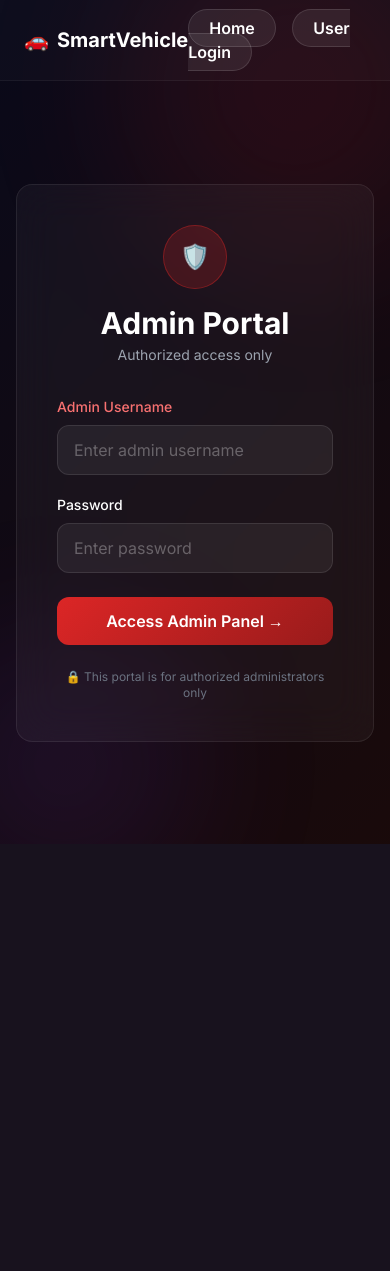
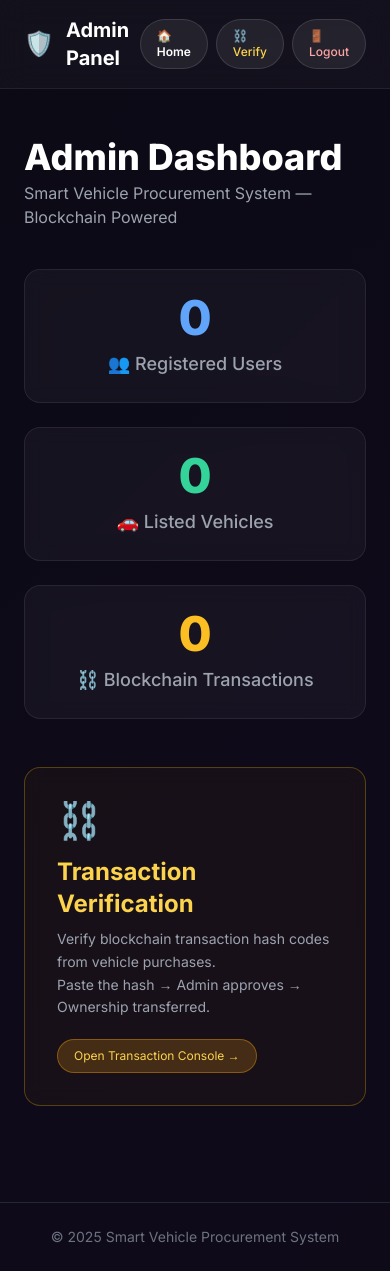
Before and after one commit to gudurisai07/smartvehicleprocurementsystem, a Django app: page /adminHome in a window 390 px wide. Before the commit the page ends 844 px from the top, so only its background shows below. Run offline with Django 4.2, Linux system fonts and the light colour scheme; data that the repository does not hold is empty.

Commit message:
Fix mobile navbar overlap and cleanup admin panel UI

```diff
--- a/Smart_Vehicle_Procurement_System_using_Blockchain_Technology/Admin/views.py
+++ b/Smart_Vehicle_Procurement_System_using_Blockchain_Technology/Admin/views.py
@@ -12,9 +12,6 @@ from seller.models import Vehicle
 
 @cache_control(no_cache=True,must_revalidate=True,no_store=True)
 def adminHome(request):
-    if not request.session.get('admin'):
-        return render(request,'adminLoginForm.html')
-
     total_users = userRegisteredTable.objects.count()
     total_vehicles = Vehicle.objects.count()
     total_transactions = Transaction.objects.count()
@@ -26,16 +23,12 @@ def adminHome(request):
     })
 
 def adminTransactions(request):
-    if not request.session.get('admin'):
-        return render(request, 'adminLoginForm.html')
     transactions = Transaction.objects.all().order_by('-created_at')
     return render(request, 'admin/adminTransactions.html', {'transactions': transactions})
 
 from django.shortcuts import redirect
 
 def adminApproveTransaction(request):
-    if not request.session.get('admin'):
-        return redirect('adminLoginForm')
 
     hash_code = request.GET.get('hash_code', '').strip()
     if not hash_code:
@@ -98,8 +91,6 @@ def adminLoginCheck(request):
 
 
 def userList(request):
-    if not request.session.get('admin'):
-        return render(request,'adminLoginForm.html')
     users=userRegisteredTable.objects.all()
     return render(request,'admin/userList.html',{'users':users})
 
@@ -113,8 +104,6 @@ from django.shortcuts import redirect, get_object_or_404
 from django.contrib import messages
 
 def activate_user(request):
-    if not request.session.get('admin'):
-        return render(request,'adminLoginForm.html')
 
     id=request.GET['id']
     user = get_object_or_404(userRegisteredTable, id=id)
@@ -124,8 +113,6 @@ def activate_user(request):
     return render(request,'admin/userList.html',{'users':users})
 
 def deactivate_user(request):
-    if not request.session.get('admin'):
-        return render(request,'adminLoginForm.html')
 
     id=request.GET['id']
     user = get_object_or_404(userRegisteredTable, id=id)
--- a/Smart_Vehicle_Procurement_System_using_Blockchain_Technology/Templates/admin/adminHome.html
+++ b/Smart_Vehicle_Procurement_System_using_Blockchain_Technology/Templates/admin/adminHome.html
@@ -49,11 +49,10 @@
       <span class="text-2xl">🛡️</span>
       <span class="text-xl font-bold">Admin Panel</span>
     </div>
-    <div class="flex items-center space-x-3">
-      <a href="adminHome" class="glass-btn text-white py-2 px-5 rounded-full text-base font-semibold md:text-lg">🏠 Dashboard</a>
-      <a href="adminTransactions" class="glass-btn text-yellow-300 py-2 px-4 rounded-full text-base font-medium">⛓️ Verify Transactions</a>
-      <a href="userdetails" class="glass-btn text-blue-300 py-2 px-4 rounded-full text-base font-medium">👥 Users</a>
-      <a href="log" class="glass-btn text-red-300 py-2 px-4 rounded-full text-base font-medium">🚪 Logout</a>
+    <div class="flex items-center space-x-2">
+      <a href="adminHome" class="glass-btn text-white py-2 px-4 rounded-full text-xs font-semibold">🏠 Home</a>
+      <a href="adminTransactions" class="glass-btn text-yellow-300 py-2 px-4 rounded-full text-xs font-medium">⛓️ Verify</a>
+      <a href="log" class="glass-btn text-red-300 py-2 px-4 rounded-full text-xs font-medium">🚪 Logout</a>
     </div>
   </nav>
 
@@ -107,19 +106,6 @@
         </div>
       </a>
 
-      <!-- User Management -->
-      <a href="userdetails" class="action-card rounded-2xl p-8 block cursor-pointer" style="border-color: rgba(99, 102, 241, 0.3); background: rgba(99, 102, 241, 0.04);">
-        <div class="text-4xl mb-4">👥</div>
-        <h3 class="text-2xl font-bold text-indigo-300 mb-2">User Management</h3>
-        <p class="text-gray-400 text-sm leading-relaxed">
-          View registered users and activate/deactivate their accounts.<br>
-          New user accounts require admin activation.
-        </p>
-        <div class="mt-5 inline-block bg-indigo-500 bg-opacity-20 border border-indigo-500 border-opacity-40 text-indigo-300 text-xs px-4 py-2 rounded-full">
-          Manage Users →
-        </div>
-      </a>
-
     </div>
   </div>
 
```
Also changed, not shown: Smart_Vehicle_Procurement_System_using_Blockchain_Technology/Templates/admin/userList.html (+4 -17 lines), Smart_Vehicle_Procurement_System_using_Blockchain_Technology/Templates/index.html (+14 -6 lines).
